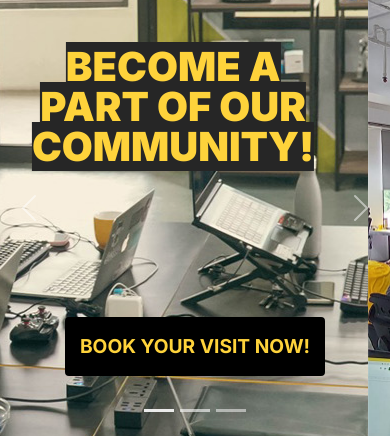
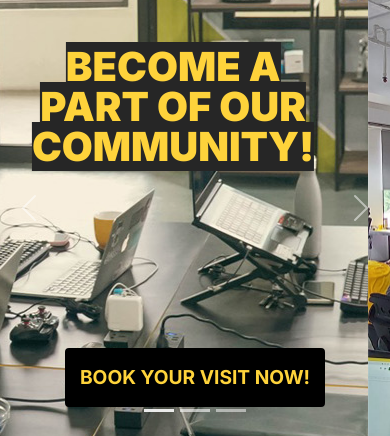
Before and after one commit to sether31/seth, a plain HTML site: page index.html in a window 390 px wide. Shown: the part 4409-4845 px from the top of the page. Drawn offline with nearby package versions, Linux system fonts and the light colour scheme; grey boxes are pictures that could not be loaded.

Commit message:
caro btn v12

```diff
--- a/assets/css/style.css
+++ b/assets/css/style.css
@@ -643,10 +643,10 @@ footer h3{
     .ju-txt-bttn {
         position: absolute;
         z-index: 1;
-        top: 70%;
+        top: 75%;
         left: 50%;
         transform: translate(-50%);
-        width: 340px;
+        width: 500px;
     }
 
     .caro-btn{
```
